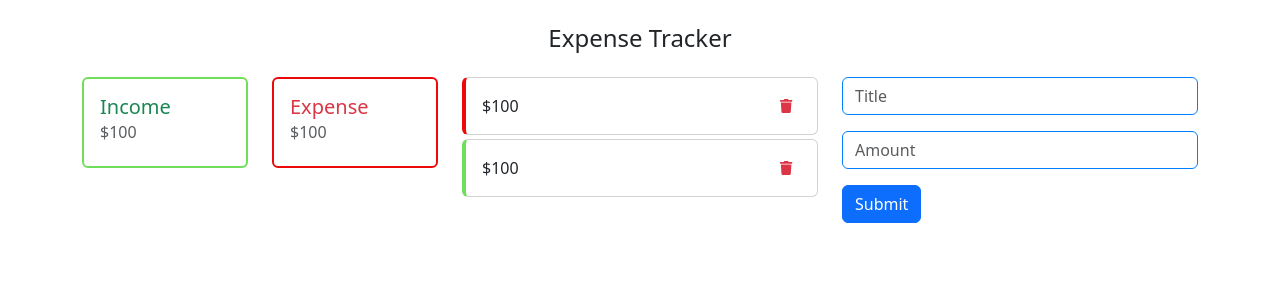
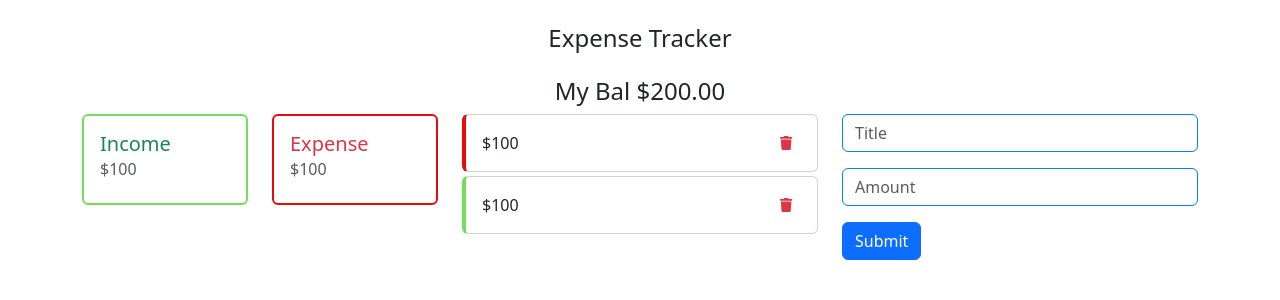
Before and after one commit to rajrachchh14/react-expensetracker, a React (Create React App) app: page / in a window 1280 px wide. Shown: the top 300 px of the page. Built offline with nearby package versions, Linux system fonts and the light colour scheme.

Commit message:
1 file modified

```diff
--- a/src/App.js
+++ b/src/App.js
@@ -3,12 +3,14 @@ import React from 'react';
 import IncomeExpense from './component/IncomeExpense';
 import TransactionList from './component/TransactionList';
 import TransactionForm from './component/TransactionForm';
+import Balence from './component/Balence';
 
 export default function App() {
   return (
     <>
       <div className="container mt-4">
         <h4 className="text-center mb-4">Expense Tracker </h4>
+        <Balence />
         <div className="row">
           <IncomeExpense />
           <TransactionList />
```
